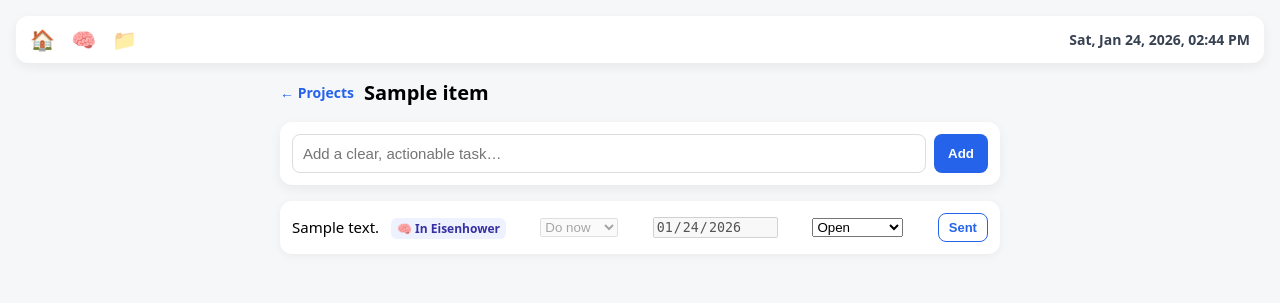
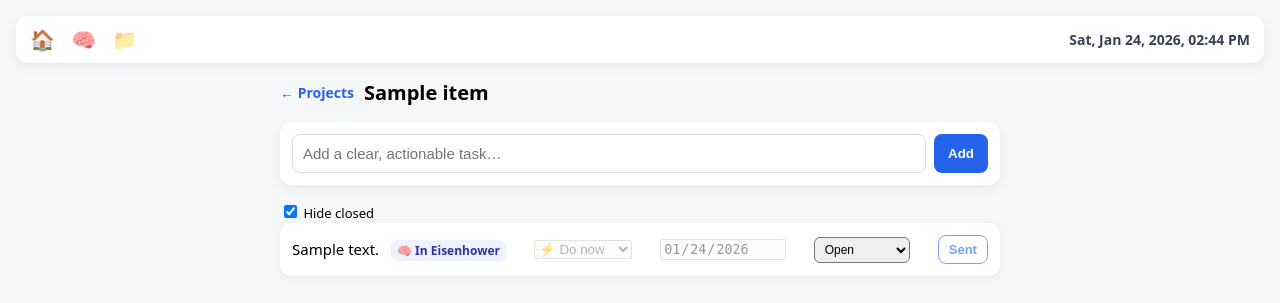
Before and after one commit to venghatesh-stack/DailyPlanner, a Flask app: page /projects/1/tasks in a window 1280 px wide. Shown: the top 303 px of the page. Run offline with Flask 3, Linux system fonts and the light colour scheme; the visitor is signed in with stand-in values (Sample User, id 1); a database or web service that is not in the repository returns one stand-in record (values such as "Sample title"); data that the repository does not hold is empty.

Commit message:
Polish project task UX with status lifecycle and visual cues  Add status dropdown, hide/show closed filter, Eisenhower deep links, and visual state indicators.
Add status dropdown, hide/show closed filter,
Eisenhower deep links, and visual state indicators.

```diff
--- a/templates/project_tasks.html
+++ b/templates/project_tasks.html
@@ -139,8 +139,33 @@
   border-radius: 6px;
   font-weight: 600;
 }
+.task[data-status="closed"] {
+  opacity: 0.6;
+}
 
-  </style>
+.task[data-status="closed"] .task-text {
+  text-decoration: line-through;
+}
+
+.task[data-status="dropped"] {
+  opacity: 0.4;
+}
+
+.status-select {
+  font-size: 12px;
+  padding: 4px 6px;
+  border-radius: 6px;
+}
+select[disabled],
+input[disabled],
+button[disabled] {
+  opacity: 0.6;
+  cursor: not-allowed;
+}
+
+</style>
+
+
 </head>
 
 <body>
@@ -177,12 +202,16 @@
         <button type="submit">Add</button>
       </form>
     </div>
+    <label style="font-size:13px;">
+      <input type="checkbox" id="hideClosed" checked onchange="toggleClosed()" />
+      Hide closed
+    </label>
 
-    <!-- Task List -->
+
    <!-- Task List -->
     {% if tasks %}
       {% for task in tasks %}
-        <div class="task">
+        <div class="task" data-status="{{ task.status }}">
 
           <!-- Task text + badge -->
           <div class="task-text" id="text-{{ task.id }}">
@@ -198,10 +227,11 @@
             id="q-{{ task.id }}"
             {% if task.sent_to_eisenhower %}disabled{% endif %}
           >
-            <option value="do_now">Do now</option>
-            <option value="schedule">Schedule</option>
-            <option value="delegate">Delegate</option>
-            <option value="eliminate">Eliminate</option>
+            <option value="do_now">⚡ Do now</option>
+            <option value="schedule">🗓️ Schedule</option>
+            <option value="delegate">👥 Delegate</option>
+            <option value="eliminate">🗑️ Eliminate</option>
+
           </select>
 
           <!-- Date -->
@@ -211,7 +241,7 @@
             value="{{ today }}"
             {% if task.sent_to_eisenhower %}disabled{% endif %}
           />
-          <select
+         <select
             class="status-select"
             onchange="updateStatus('{{ task.id }}', this.value)"
           >
@@ -221,6 +251,7 @@
             <option value="dropped" {% if task.status == 'dropped' %}selected{% endif %}>Dropped</option>
             <option value="closed" {% if task.status == 'closed' %}selected{% endif %}>Closed</option>
           </select>
+
 
           <!-- Send button -->
           <button
@@ -271,7 +302,8 @@
     .then(res => {
       if (res.status === "ok") {
         // ✅ Mark visually as sent
-        btn.textContent = "🧠 Sent";
+        btn.innerHTML = `🧠 Sent · <a href="/todo?year=${date.slice(0,4)}&month=${date.slice(5,7)}&day=${date.slice(8,10)}">View</a>`;
+
         btn.disabled = true;
 
         quadrantSelect.disabled = true;
@@ -312,16 +344,29 @@
 </script>
 <script>
   function updateStatus(taskId, status) {
+    const taskEl = document.querySelector(`[data-status][id="task-${taskId}"]`)
+      || document.querySelector(`#send-${taskId}`)?.closest(".task");
+
+    if (taskEl) taskEl.dataset.status = status;
+
     fetch("/projects/tasks/status", {
       method: "POST",
       headers: { "Content-Type": "application/json" },
-      body: JSON.stringify({
-        task_id: taskId,
-        status: status
-      })
+      body: JSON.stringify({ task_id: taskId, status })
     });
   }
 </script>
 
+<script>
+  function toggleClosed() {
+    const hide = document.getElementById("hideClosed").checked;
+    document.querySelectorAll('.task[data-status="closed"]').forEach(el => {
+      el.style.display = hide ? "none" : "flex";
+    });
+  }
+
+  toggleClosed();
+</script>
+
 </body>
 </html>
```
